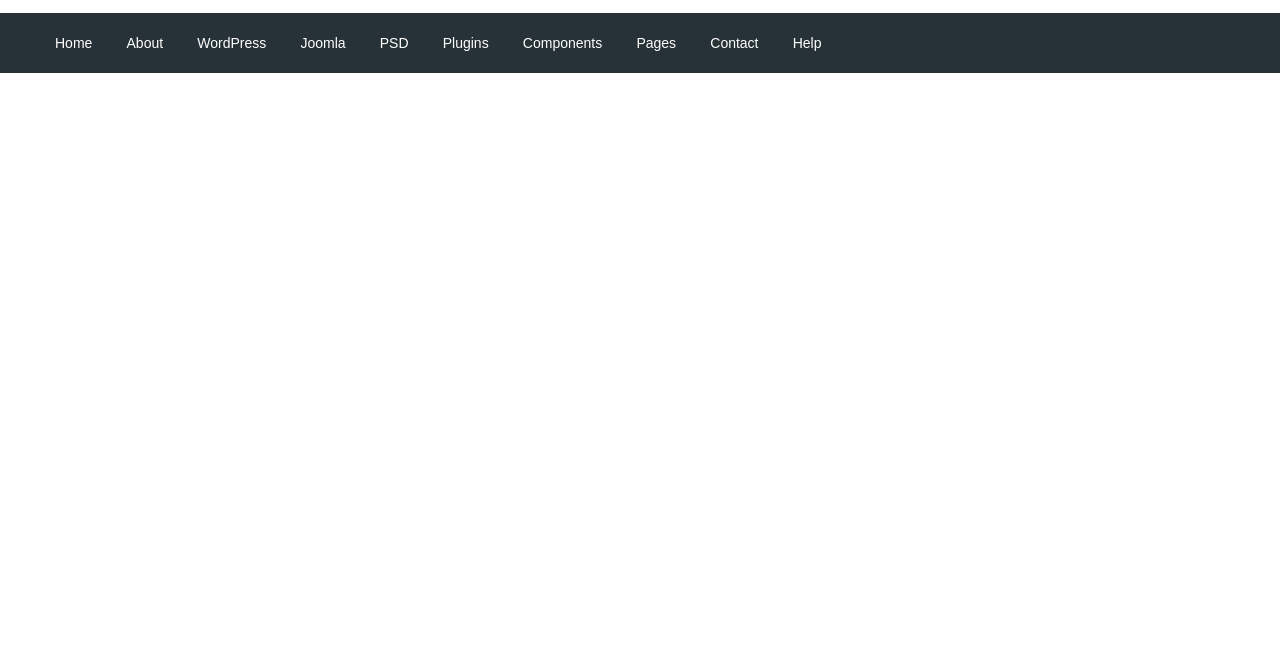
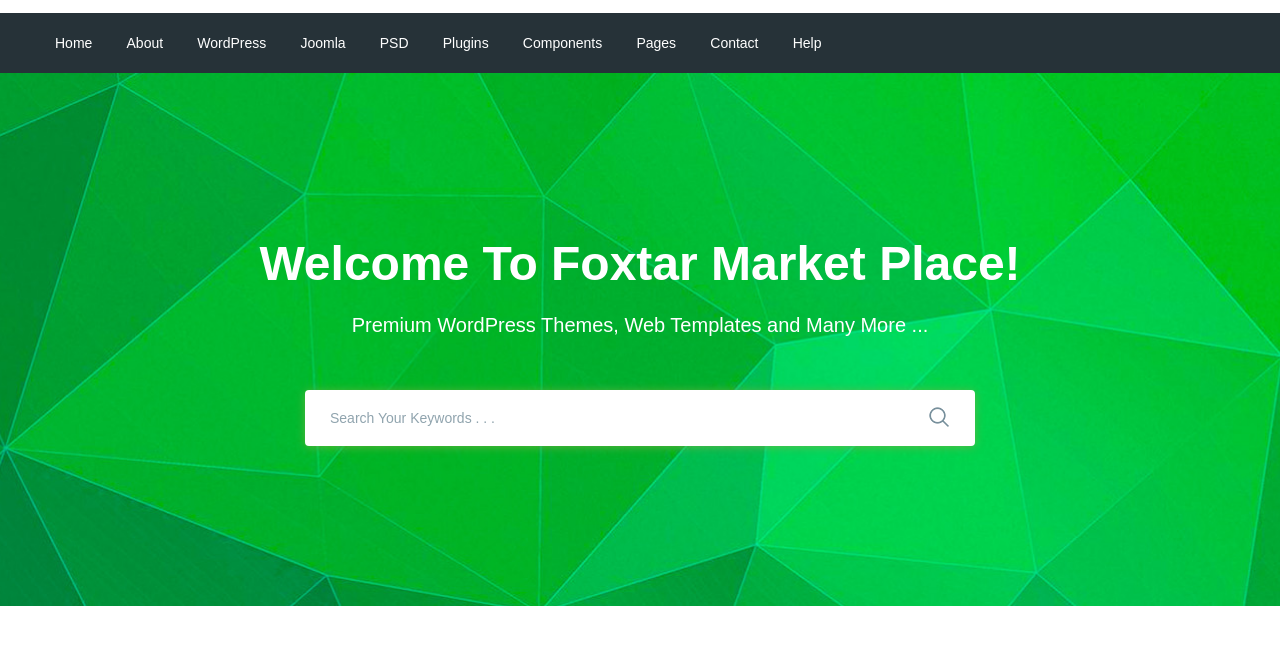
Before and after one commit to dashaMur/moderno, a website: page app/index.html in a window 1280 px wide. Shown: the part 77-722 px from the top of the page. Drawn offline with nearby package versions, Linux system fonts and the light colour scheme; files that its build step writes are made by us from their sources.

Commit message:
added search section

```diff
--- a/app/index.html
+++ b/app/index.html
@@ -76,6 +76,23 @@
       </div>
     </header>
 
+    <section class="search" style="background-image: url('images/search-bg.jpg');">
+      <div class="container">
+        <div class="search__inner">
+          <div class="search__inner-title">Welcome To Foxtar Market Place!</div>
+          <div class="search__inner-text">Premium WordPress Themes, Web Templates and Many More ...</div>
+          <div class="search__inner-form">
+            <form>
+              <input type="text" placeholder="Search Your Keywords . . ." required>
+              <button type="submit">
+                <img src="images/icons/search.png" alt="">
+              </button>
+            </form>
+          </div>
+        </div>
+      </div>
+    </section>
+
     <script src="https://ajax.googleapis.com/ajax/libs/jquery/3.6.1/jquery.min.js"></script>
     <script src="js/libs.min.js"></script>
     <script src="js/main.min.js"></script>
--- a/app/scss/style.scss
+++ b/app/scss/style.scss
@@ -1,7 +1,6 @@
-@import 'vars';
-@import 'global';
-@import 'fonts';
-
+@import "vars";
+@import "global";
+@import "fonts";
 
 .header__top-inner {
   display: flex;
@@ -13,11 +12,11 @@
 .header__text {
   margin-left: auto;
   margin-right: 50px;
-  span{
+  span {
     color: $red;
   }
 }
-.header__btn{
+.header__btn {
   padding: 4px;
   width: 72px;
   border-radius: 4px;
@@ -25,10 +24,10 @@
   color: #fff;
   font-size: 12px;
 }
-.header__btn-login{
+.header__btn-login {
   background-color: $green;
 }
-.header__btn-register{
+.header__btn-register {
   background-color: $red;
   margin-left: 7px;
 }
@@ -44,14 +43,70 @@
 }
 
 .menu__list {
-  li{
+  li {
     display: inline-block;
-    & + li{
+    & + li {
       margin-left: 30px;
     }
   }
-  a{
+  a {
     color: #fff;
     font-size: 14px;
   }
 }
+
+.search {
+  background-repeat: no-repeat;
+  background-size: cover;
+  background-position: center;
+  min-height: 533px;
+}
+
+.search__inner {
+  padding: 155px 0 100px;
+  color: #fff;
+  text-align: center;
+  &-title {
+    margin-bottom: 10px;
+    font-size: 48px;
+    line-height: 72px;
+    font-weight: 700;
+  }
+  &-text {
+    margin-bottom: 50px;
+    font-size: 20px;
+    line-height: 30px;
+    font-weight: normal;
+  }
+  &-form {
+    max-width: 670px;
+    margin: 0 auto;
+    position: relative;
+    input {
+      display: block;
+      width: 100%;
+      box-shadow: 0px 1px 10px 0px rgba(124, 178, 64, 0.75);
+      border-radius: 4px;
+      height: 56px;
+      border: none;
+      font-size: 14px;
+      font-weight: 500;
+      padding-left: 25px;
+      padding-right: 60px;
+      &:focus{
+        border: 1px solid $green;
+      }
+      &::placeholder {
+        color: #90a4ae;
+        font-weight: 500;
+      }
+    }
+    button{
+      position: absolute;
+      border: none;
+      background-color: transparent;
+      right: 20px;
+      top: 16px;
+    }
+  }
+}
```
Also changed, not shown: app/images/icons/search.png (added), app/images/search-bg.jpg (added), 1 other file.
